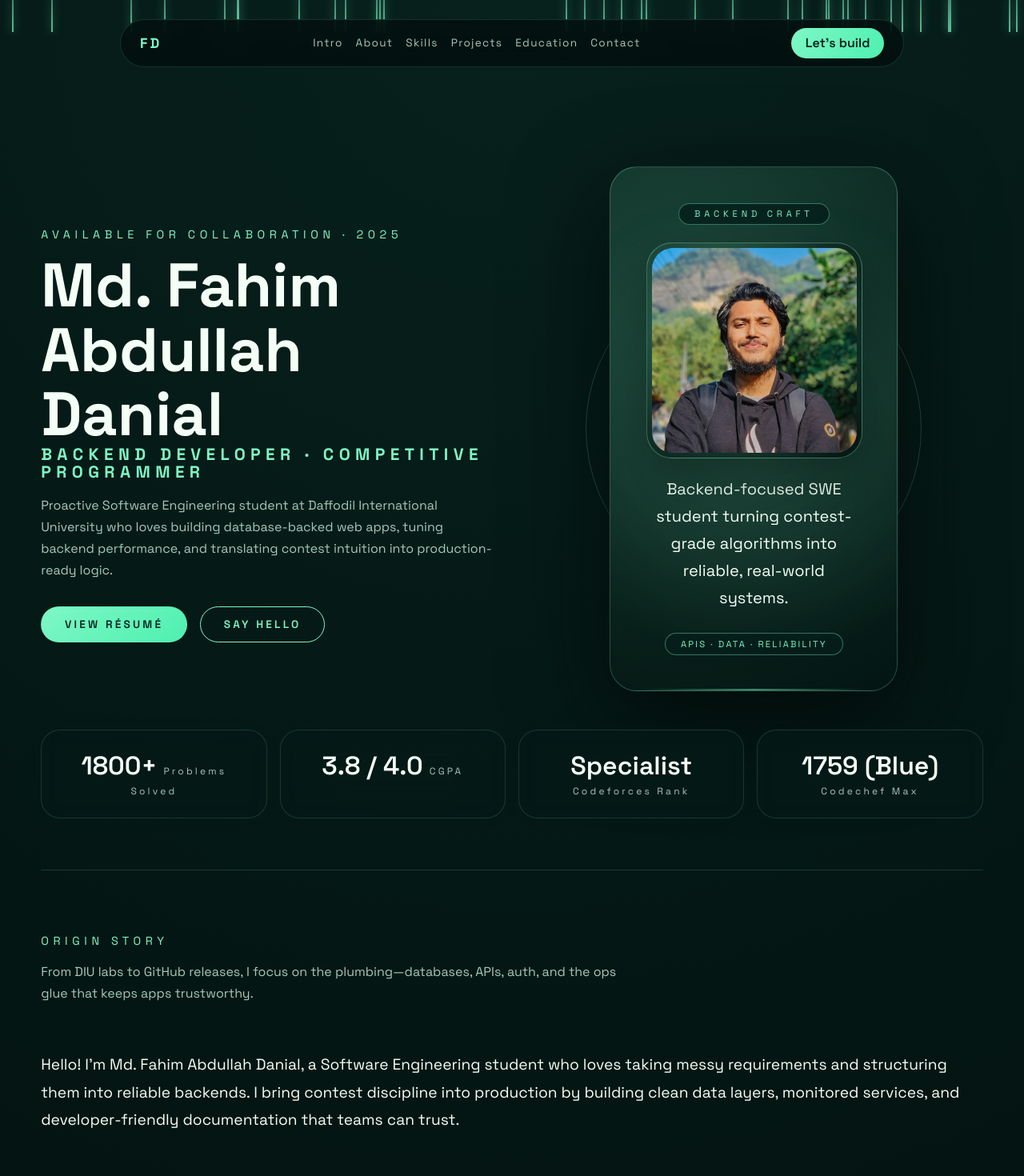
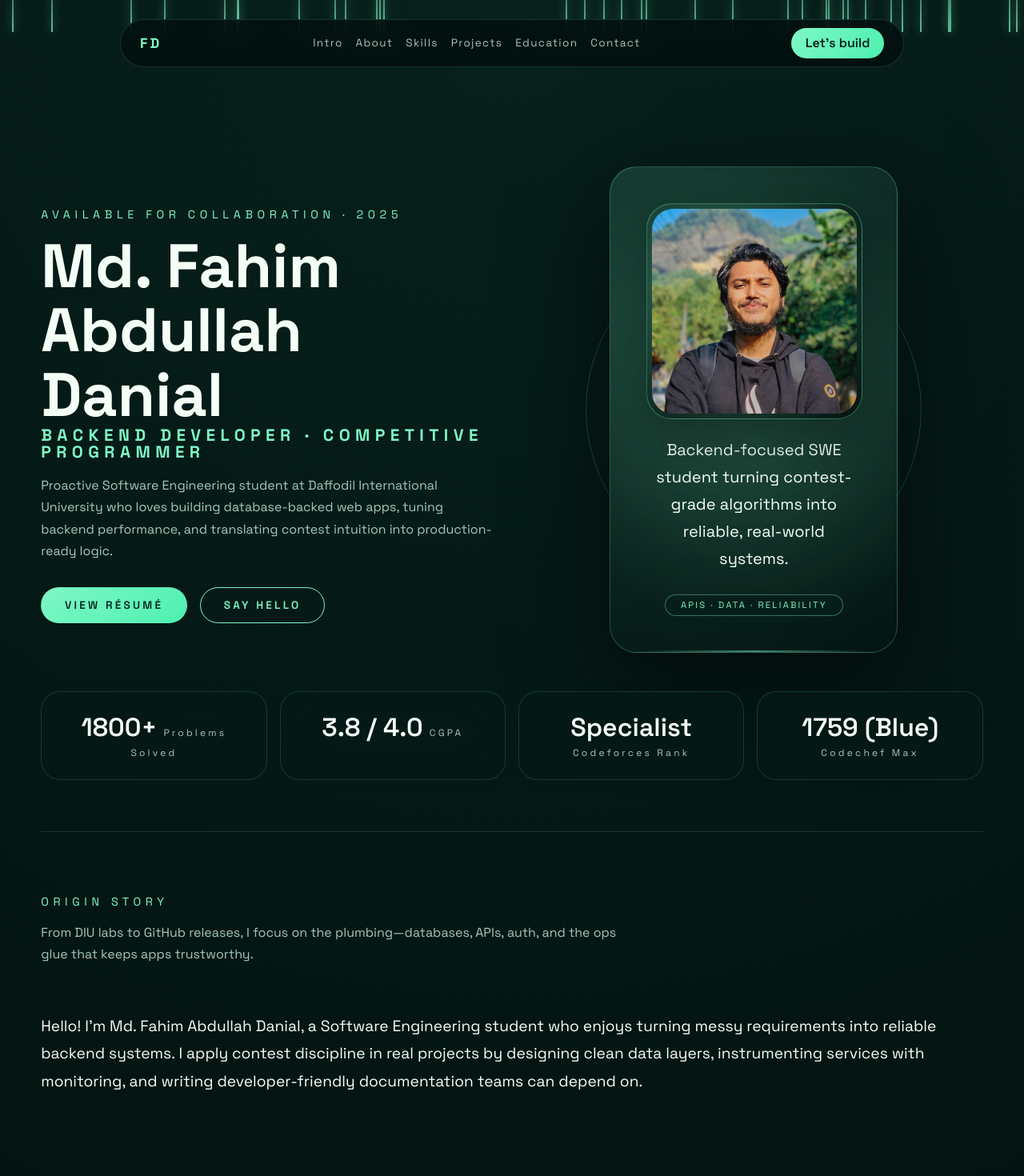
Before and after one commit to fahim-danial/Portfolio, a React (Vite) app: page / in a window 1280 px wide. Shown: the top 1470 px of the page at 80% size. Built offline with nearby package versions, Linux system fonts and the light colour scheme; a web font is replaced by a local one.

Commit message:
Remove hero badge and refine About copy

```diff
--- a/src/data/portfolio.js
+++ b/src/data/portfolio.js
@@ -1,7 +1,7 @@
 export const hero = {
   name: 'Md. Fahim Abdullah Danial',
   title: 'Backend Developer · Competitive Programmer',
-  badge: 'Backend Craft',
+  badge: '',
   meta: 'APIs · Data · Reliability',
   photo: '/profile.jpeg',
   photoAlt: 'Md. Fahim Abdullah Danial portrait',
--- a/src/sections/About.jsx
+++ b/src/sections/About.jsx
@@ -32,7 +32,7 @@ export function About() {
           transition={{ duration: 0.6 }}
           viewport={{ amount: 0.45 }}
         >
-          Hello! I’m Md. Fahim Abdullah Danial, a Software Engineering student who loves taking messy requirements and structuring them into reliable backends. I bring contest discipline into production by building clean data layers, monitored services, and developer-friendly documentation that teams can trust.
+          Hello! I’m Md. Fahim Abdullah Danial, a Software Engineering student who enjoys turning messy requirements into reliable backend systems. I apply contest discipline in real projects by designing clean data layers, instrumenting services with monitoring, and writing developer-friendly documentation teams can depend on.
         </motion.p>
         <div className="about-cards">
           {focusAreas.map((area, index) => (
```
